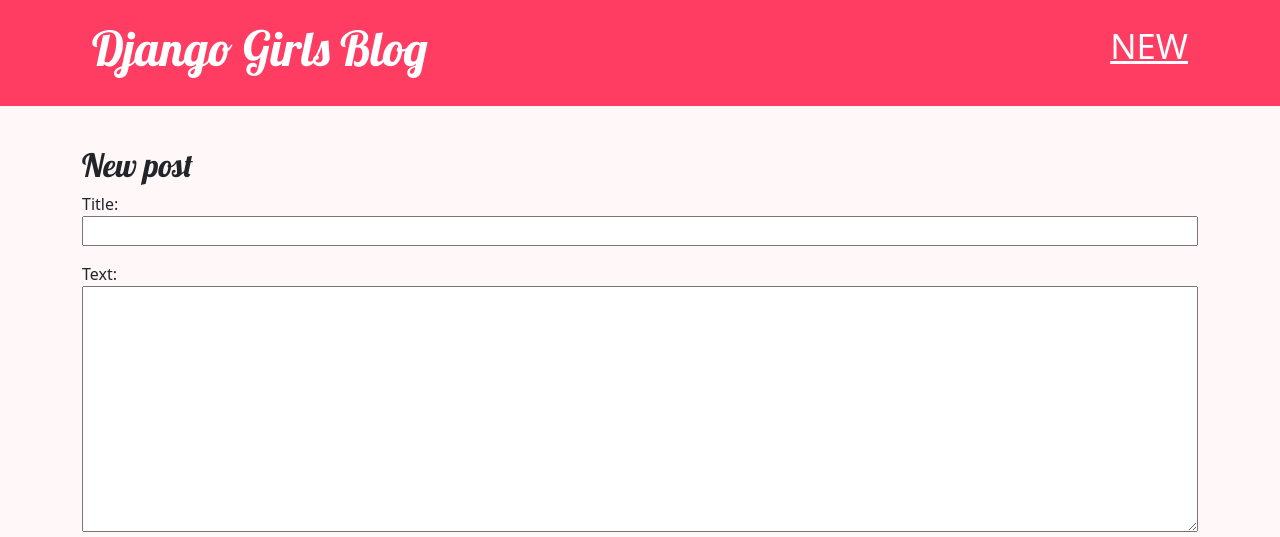
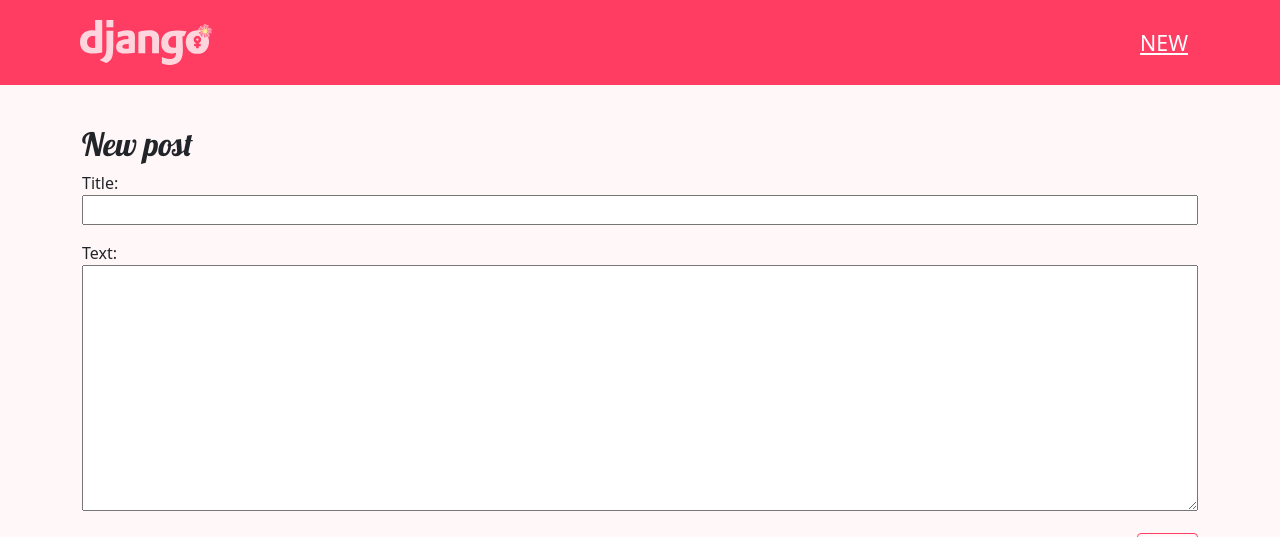
Before and after one commit to makindajack/djangogirls, a Django app: page /post/new/ in a window 1280 px wide. Shown: the top 537 px of the page. Run offline with Django 3.2, Linux system fonts and the light colour scheme; the visitor is signed in with stand-in values (Sample User, id 1).

Commit message:
:airplane: cool staffs
+ logo
+ styling

```diff
--- a/blog/static/css/blog.css
+++ b/blog/static/css/blog.css
@@ -7,6 +7,18 @@ body {
   margin-top: 0;
   margin-bottom: 40px;
   padding: 20px 20px 20px 40px;
+}
+
+.nav {
+  display: flex;
+  justify-content: space-between;
+  align-content: center;
+  align-items: center;
+}
+
+.page-header svg {
+  width: auto;
+  height: 45px;
 }
 
 .page-header h1,
@@ -47,7 +59,7 @@ h4 {
 .top-menu:visited {
   color: #ffffff;
   float: right;
-  font-size: 26pt;
+  font-size: 16pt;
   margin-right: 20px;
 }
 
--- a/blog/templates/blog/base.html
+++ b/blog/templates/blog/base.html
@@ -17,11 +17,11 @@
   </head>
   <body>
     <header class="page-header">
-      <div class="container">
+      <div class="container nav">
+        <a href="/" class="nav-logo">{% include './logo/brand-main.svg' %}</a>
         {% if user.is_authenticated %}
         <a href="{% url 'post_new' %}" class="top-menu"> NEW </a>
         {% endif %}
-        <h1><a href="/">Django Girls Blog</a></h1>
       </div>
     </header>
     <main class="content container">
```
Also changed, not shown: blog/templates/blog/icon/file-earmark-plus.svg (deleted), blog/templates/blog/logo/brand-main.svg (added).
